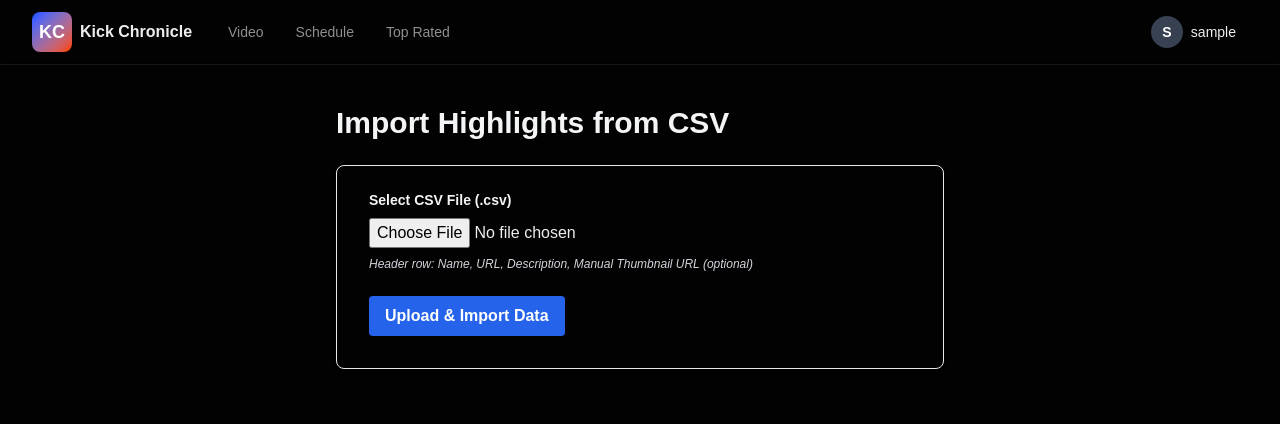
After one commit to pbp-kelompok-c12/KickChronicle, a Django app: page /add/csv in a window 1280 px wide. The commit adds this page. Shown: the top 424 px of the page. Run offline with Django 5.2, Linux system fonts and the light colour scheme; the visitor is signed in with stand-in values (Sample User, id 1); some libraries are stand-ins or nearby versions.

Commit message:
feat: tambah fitur import highlight dari CSV.

```diff
--- a/highlight/forms.py
+++ b/highlight/forms.py
@@ -1,4 +1,5 @@
 from django.forms import ModelForm
+from django import forms
 from highlight.models import Highlight
 
 from django.utils.html import strip_tags
@@ -15,3 +16,10 @@ class HighlightForm(ModelForm):
     def clean_description(self):
         description = self.cleaned_data["description"]
         return strip_tags(description)
+
+class HiglightFormCsv(forms.Form):
+    csv_file = forms.FileField(
+        label="Select CSV File (.csv)",
+        help_text="Header row: Name, URL, Description, Manual Thumbnail URL (optional)",
+        widget=forms.ClearableFileInput(attrs={'accept': '.csv'})
+    )
--- /dev/null
+++ b/highlight/templates/add_highlight_csv.html
@@ -0,0 +1,30 @@
+{% extends 'base.html' %}
+
+{% block content %}
+<div class="max-w-2xl mx-auto py-10 px-4 sm:px-6 lg:px-8">
+    <h1 class="text-3xl font-bold text-gray-100 mb-6">Import Highlights from CSV</h1>
+
+    {# The Upload Form #}
+    <form method="post" enctype="multipart/form-data" class="shadow-md rounded-lg px-8 pt-6 pb-8 mb-4 border border-gray-200">
+        {% csrf_token %}
+        <div class="mb-6">
+            <label class="block text-gray-100 text-sm font-semibold mb-2" for="{{ form.csv_file.id_for_label }}">
+                {{ form.csv_file.label }}
+            </label>
+            {{ form.csv_file }}
+            {% if form.csv_file.help_text %}
+                <p class="text-gray-300 text-xs italic mt-2">{{ form.csv_file.help_text }}</p>
+            {% endif %}
+            {% for error in form.csv_file.errors %}
+                <p class="text-red-500 text-xs italic mt-1">{{ error }}</p>
+            {% endfor %}
+        </div>
+
+        <div class="flex items-center justify-start">
+            <button type="submit" class="bg-blue-600 hover:bg-blue-700 text-white font-bold py-2 px-4 rounded focus:outline-none focus:shadow-outline transition duration-150 ease-in-out">
+                Upload & Import Data
+            </button>
+        </div>
+    </form>
+</div>
+{% endblock %}
--- a/highlight/templates/highlight_main.html
+++ b/highlight/templates/highlight_main.html
@@ -8,6 +8,9 @@
     {% if user.is_authenticated and user.is_staff %}
     <a href="{% url 'highlight:add_highlight' %}" class="inline-flex items-center px-4 py-2 bg-gray text-gray-300 font-semibold outline outline-2 outline-gray-300 outline-offset-[-2px] rounded-md hover:bg-gray-600 hover:text-white transition-colors mb-4">
       Add Highlight
+    </a>
+    <a href="{% url 'highlight:add_highlight_csv' %}" class="inline-flex items-center px-4 py-2 bg-gray text-gray-300 font-semibold outline outline-2 outline-gray-300 outline-offset-[-2px] rounded-md hover:bg-gray-600 hover:text-white transition-colors mb-4">
+      Import Highlights From CSV File
     </a>
     {% endif %}
 
--- a/highlight/urls.py
+++ b/highlight/urls.py
@@ -1,5 +1,5 @@
 from django.urls import path
-from highlight.views import show_highlight, show_main_page, add_highlight, edit_highlight, delete_highlight
+from highlight.views import show_highlight, show_main_page, add_highlight, edit_highlight, delete_highlight, add_highlights_csv
 
 app_name = 'highlight'
 
@@ -7,6 +7,7 @@ urlpatterns = [
     path('<uuid:id>/',show_highlight,name='show_highlight'),
     path('',show_main_page,name='show_main_page'),
     path('add/',add_highlight,name='add_highlight'),
+    path('add/csv',add_highlights_csv,name='add_highlight_csv'),
     path('<uuid:id>/edit',edit_highlight,name='edit_highlight'),
     path('<uuid:id>/delete',delete_highlight,name='delete_highlight'),
 ]
--- a/highlight/views.py
+++ b/highlight/views.py
@@ -1,11 +1,12 @@
+import csv
+import io
 from django.http import HttpResponseRedirect, HttpResponseForbidden
 from django.shortcuts import get_object_or_404, redirect, render
 from django.urls import reverse
 from highlight.models import Highlight
-from highlight.forms import HighlightForm
-
-# kemungkinan import dari tim
-# kemungkinan import dari komen_like_rate
+from highlight.forms import HighlightForm, HiglightFormCsv
+from django.contrib import messages
+from django.db import transaction
 
 def show_main_page(request):
     query = request.GET.get('q')
@@ -28,9 +29,6 @@ def show_highlight(request,id):
     }
 
     return render(request, "highlight_detail.html", context)
-
-# def rate_higlight
-
 
 def add_highlight(request):
     if (request.user.is_authenticated and request.user.is_staff):
@@ -70,3 +68,96 @@ def delete_highlight(request, id):
         return HttpResponseRedirect(reverse('highlight:show_main_page'))
     else:
         return HttpResponseForbidden("403 FORBIDDEN")
+
+
+def add_highlights_csv(request):
+    if (request.user.is_authenticated and request.user.is_staff):
+        if request.method == 'POST':
+            form = HiglightFormCsv(request.POST, request.FILES)
+            if form.is_valid():
+                csv_file = request.FILES['csv_file']
+
+                # Check file extension
+                if not csv_file.name.endswith('.csv'):
+                    messages.error(request, 'Invalid file format. Please upload a .csv file.')
+                    return redirect('highlight:add_highlight_csv') # Adjust URL name
+
+                # try:
+                # Decode file and prepare for CSV reader
+                decoded_file = csv_file.read().decode('utf-8')
+                io_string = io.StringIO(decoded_file)
+                reader = csv.reader(io_string)
+                header = next(reader) # Skip header row
+
+                highlights_to_create = []
+                skipped_rows = []
+
+                with transaction.atomic():
+                    for row_idx, row in enumerate(reader, start=2):
+                        # try:
+                        # --- Map CSV Columns to Highlight Model Fields ---
+                        # Check if essential columns exist
+                        if len(row) < 2:
+                            skipped_rows.append(f"Row {row_idx}: Too few columns (Need at least Name and URL).")
+                            continue
+
+                        name_val = row[0].strip()
+                        url_val = row[1].strip()
+
+                        # Optional fields (check if columns exist before accessing)
+                        description_val = row[2].strip() if len(row) > 2 and row[2] else "" # Default to empty string
+                        thumbnail_url_val = row[3].strip() if len(row) > 3 and row[3] else None # Default to None
+
+                        # Basic Validation
+                        # if not name_val:
+                        #     skipped_rows.append(f"Row {row_idx}: Name is missing.")
+                        #     continue
+                        # if not url_val:
+                        #     skipped_rows.append(f"Row {row_idx}: URL is missing.")
+                        #     continue
+
+                        # Add Highlight instance to list for bulk creation
+                        highlights_to_create.append(
+                            Highlight(
+                                name=name_val,
+                                url=url_val,
+                                description=description_val,
+                                manual_thumbnail_url=thumbnail_url_val
+                                # created_at is handled automatically by the model's default
+                            )
+                        )
+                    # except IndexError:
+                    #     skipped_rows.append(f"Row {row_idx}: Error reading columns (IndexError).")
+                    #     continue
+                    # except Exception as e: # Catch other potential errors per row
+                    #     skipped_rows.append(f"Row {row_idx}: Unexpected error ({e}).")
+                    #     continue
+
+                # Bulk create highlights
+                # if highlights_to_create:
+                created_objects = Highlight.objects.bulk_create(highlights_to_create)
+                messages.success(request, f"Successfully imported {len(created_objects)} highlights.")
+                # else:
+                #     messages.info(request, "No new highlights found to import.")
+
+                # Report skipped rows
+                # if skipped_rows:
+                #     messages.warning(request, "Some rows were skipped:")
+                #     for skipped in skipped_rows[:10]:
+                #         messages.warning(request, skipped)
+                #     if len(skipped_rows) > 10:
+                #         messages.warning(request, f"...and {len(skipped_rows) - 10} more.")
+
+                # except UnicodeDecodeError:
+                #     messages.error(request, 'Error reading file. Please ensure it is UTF-8 encoded.')
+                # except csv.Error as e:
+                #     messages.error(request, f'Error processing CSV file structure: {e}')
+                # except Exception as e:
+                #     messages.error(request, f'An unexpected error occurred during import: {e}')
+
+                return redirect('highlight:add_highlight_csv')
+        else: # GET request
+            form = HiglightFormCsv()
+        return render(request, 'add_highlight_csv.html', {'form': form})
+    else:
+        return HttpResponseForbidden("403 FORBIDDEN")
```
